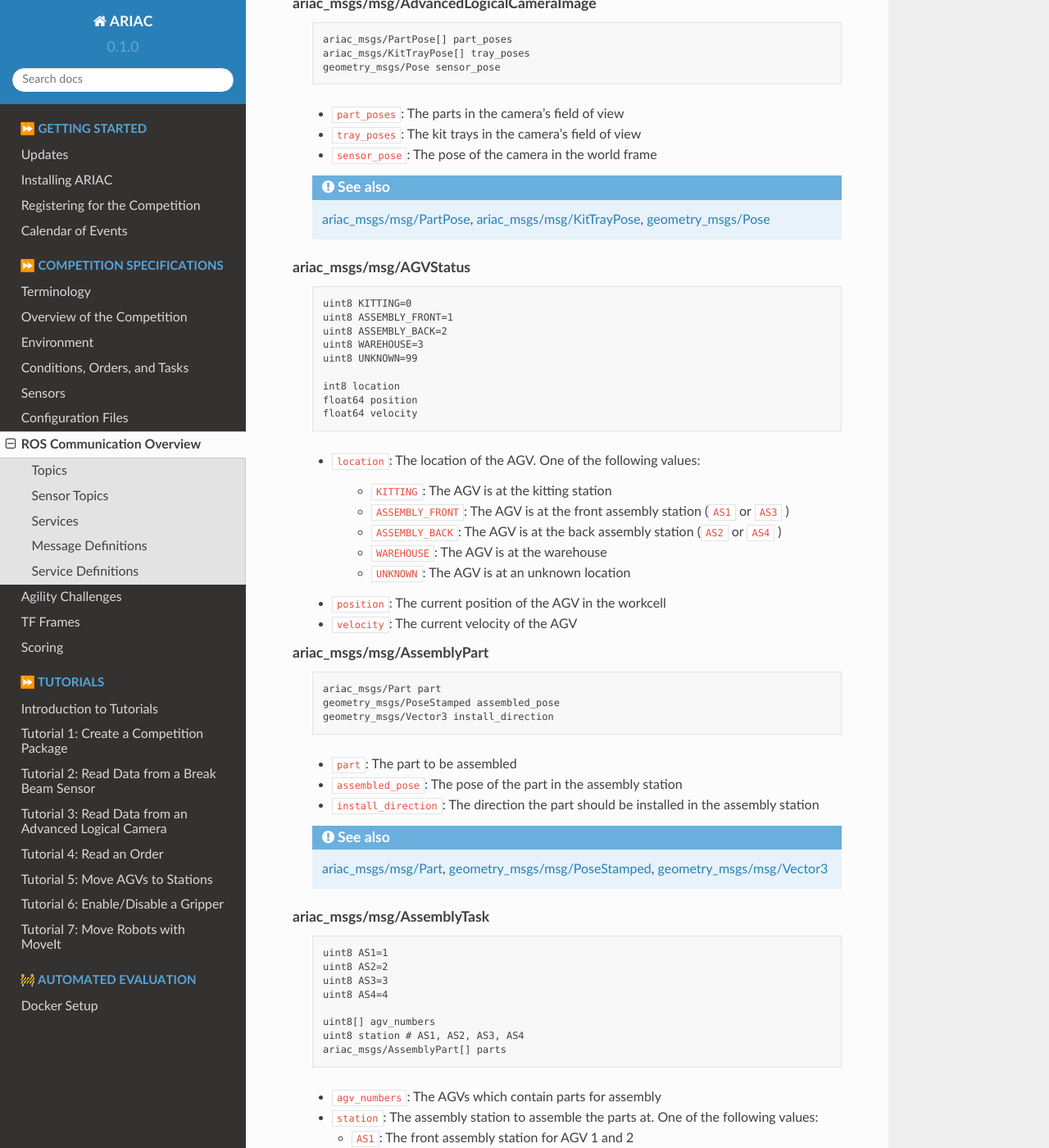
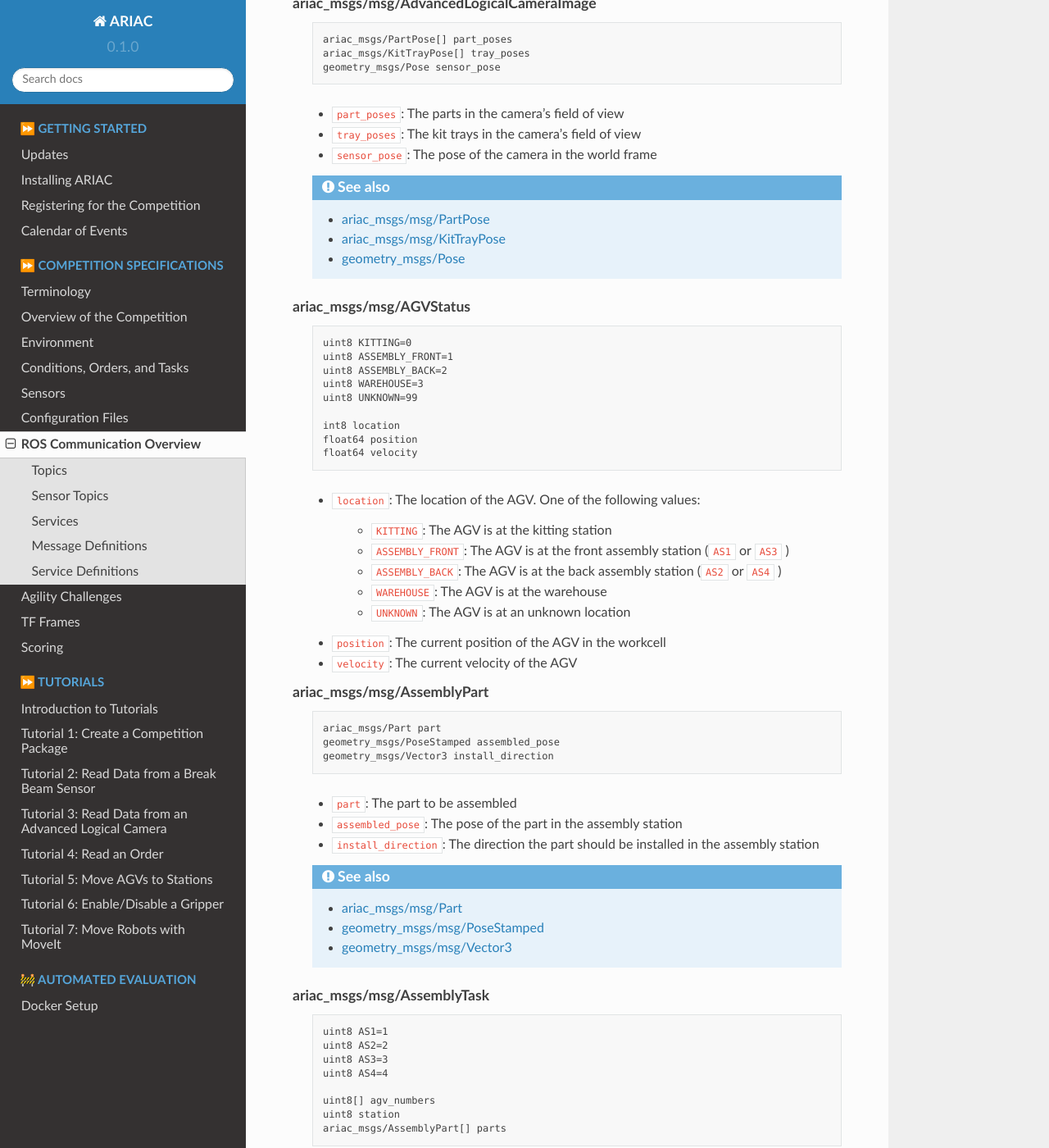
Before and after one commit to usnistgov/ARIAC, a Sphinx documentation site: the page built from docs/competition/ros_communication.rst, in a window 1280 px wide and 1400 px high, scrolled down 1811 px. Shown: the whole window at 82% size. Built offline with Sphinx 7.4.7 and the Read the Docs theme 2.0.0, drawn with Linux system fonts in a browser that asks for light colours; some of the changed text lies outside the part shown.

Commit message:
documentation on overview

```diff
--- a/docs/competition/ros_communication.rst
+++ b/docs/competition/ros_communication.rst
@@ -173,7 +173,11 @@ Message Definitions
       - ``assembly_task``: The assembly task for the order
       - ``combined_task``: The combined task for the order
 
-      .. seealso:: :term:`ariac_msgs/msg/KittingTask`, :term:`ariac_msgs/msg/AssemblyTask`, :term:`ariac_msgs/msg/CombinedTask`
+      .. seealso::
+
+        - :term:`ariac_msgs/msg/KittingTask`
+        - :term:`ariac_msgs/msg/AssemblyTask`
+        - :term:`ariac_msgs/msg/CombinedTask`
 
     ariac_msgs/msg/KittingTask
       .. code-block:: text
@@ -211,7 +215,7 @@ Message Definitions
         uint8 AS4=4
 
         uint8[] agv_numbers
-        uint8 station # AS1, AS2, AS3, AS4
+        uint8 station
         ariac_msgs/AssemblyPart[] parts
 
       - ``agv_numbers``: The AGVs which contain parts for assembly
@@ -257,7 +261,11 @@ Message Definitions
       - ``assembled_pose``: The pose of the part in the assembly station
       - ``install_direction``: The direction the part should be installed in the assembly station
 
-      .. seealso:: :term:`ariac_msgs/msg/Part`, `geometry_msgs/msg/PoseStamped <https://docs.ros2.org/latest/api/geometry_msgs/msg/PoseStamped.html>`_, `geometry_msgs/msg/Vector3 <https://docs.ros2.org/latest/api/geometry_msgs/msg/Vector3.html>`_
+      .. seealso::
+
+        - :term:`ariac_msgs/msg/Part`
+        - `geometry_msgs/msg/PoseStamped <https://docs.ros2.org/latest/api/geometry_msgs/msg/PoseStamped.html>`_
+        - `geometry_msgs/msg/Vector3 <https://docs.ros2.org/latest/api/geometry_msgs/msg/Vector3.html>`_
 
     ariac_msgs/msg/KittingPart
       .. code-block:: text
@@ -439,7 +447,10 @@ Message Definitions
       - ``human_velocity``: The velocity of the human in the workcell
       - ``robot_velocity``: The velocity of the ceiling robot in the workcell
 
-      .. seealso:: `geometry_msgs/msg/Point <https://docs.ros2.org/latest/api/geometry_msgs/msg/Point.html>`_, `geometry_msgs/msg/Vector3 <https://docs.ros2.org/latest/api/geometry_msgs/msg/Vector3.html>`_
+      .. seealso::
+
+        - `geometry_msgs/msg/Point <https://docs.ros2.org/latest/api/geometry_msgs/msg/Point.html>`_
+        - `geometry_msgs/msg/Vector3 <https://docs.ros2.org/latest/api/geometry_msgs/msg/Vector3.html>`_
 
     ariac_msgs/msg/Part
       .. code-block:: text
@@ -482,7 +493,10 @@ Message Definitions
       - ``part``: The part
       - ``pose``: The pose of the part
 
-      .. seealso:: :term:`ariac_msgs/msg/Part`, `geometry_msgs/Pose <https://docs.ros2.org/latest/api/geometry_msgs/msg/Pose.html>`_
+      .. seealso::
+
+        - :term:`ariac_msgs/msg/Part`
+        - `geometry_msgs/Pose <https://docs.ros2.org/latest/api/geometry_msgs/msg/Pose.html>`_
 
     ariac_msgs/msg/AdvancedLogicalCameraImage
       .. code-block:: text
@@ -495,7 +509,11 @@ Message Definitions
       - ``tray_poses``: The kit trays in the camera's field of view
       - ``sensor_pose``: The pose of the camera in the world frame
 
-      .. seealso:: :term:`ariac_msgs/msg/PartPose`, :term:`ariac_msgs/msg/KitTrayPose`, `geometry_msgs/Pose <https://docs.ros2.org/latest/api/geometry_msgs/msg/Pose.html>`_
+      .. seealso::
+
+        - :term:`ariac_msgs/msg/PartPose`
+        - :term:`ariac_msgs/msg/KitTrayPose`
+        - `geometry_msgs/Pose <https://docs.ros2.org/latest/api/geometry_msgs/msg/Pose.html>`_
 
     ariac_msgs/msg/KitTrayPose
       .. code-block:: text
```
Also changed, not shown: other parts of docs/competition/ros_communication.rst (+2 -0 lines).
